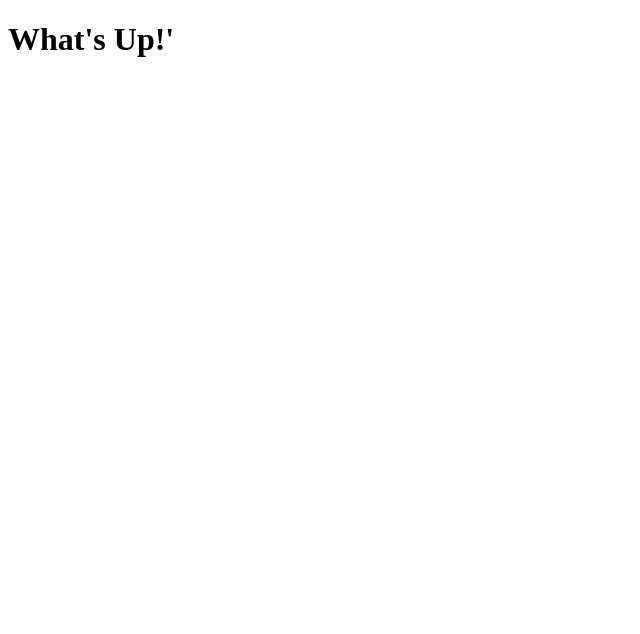
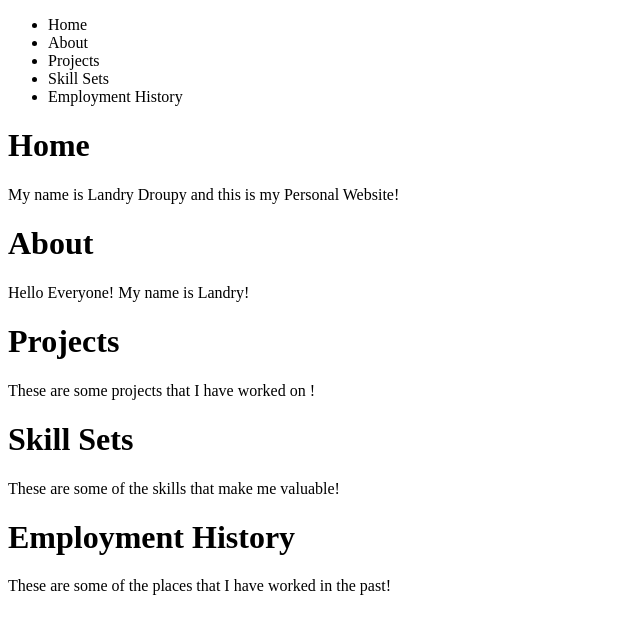
Before and after one commit to landrydroupy/PersonalWebsite, a plain HTML site: page index.html in a window 1280 px wide. Shown: the whole page, without its empty margins (0-640 px from the left). Drawn offline with Linux system fonts and the light colour scheme.

Commit message:
test results

```diff
--- a/index.html
+++ b/index.html
@@ -3,9 +3,46 @@
 <html lang="en" xmlns="http://www.w3.org/1999/xhtml">
 <head>
     <meta charset="utf-8" />
-    <title></title>
+    <title>Landry Droupy - Personal Website</title>
+    <link rel="stylesheet" href="style.css">
+    <script src="script.js" defer ></script>
 </head>
 <body>
-<h1>What's Up!'</h1>
+<ul>
+    <li data-tab-target="#Home">Home</li>
+    <li data-tab-target="#About">About</li>
+    <li data-tab-target="#Projects">Projects</li>
+    <li data-tab-target="#SkillSets">Skill Sets</li>
+    <li data-tab-target="#Employment">Employment History</li>
+</ul>
+
+<div class="tab-content">
+
+<div id="Home">
+    <h1>Home</h1>
+    <p>My name is Landry Droupy and this is my Personal Website!</p>
+</div>
+<div id="About">
+    <h1>About</h1>
+    <p>Hello Everyone! My name is Landry!</p>
+</div>
+<div id="Projects">
+    <h1>Projects</h1>
+    <p>These are some projects that I have worked on !</p>
+</div>
+<div id="SkillSets">
+    <h1>Skill Sets</h1>
+    <p>These are some of the skills that make me valuable!</p>
+</div>
+<div id="Employment">
+    <h1>Employment History</h1>
+    <p>These are some of the places that I have worked in the past!</p>
+
+</div>
+
+</div>
+
+
+
 </body>
 </html>
--- /dev/null
+++ b/script.js
@@ -0,0 +1 @@
+// JavaScript source code
--- /dev/null
+++ b/style.css
@@ -0,0 +1,3 @@
+body
+{
+}
```
